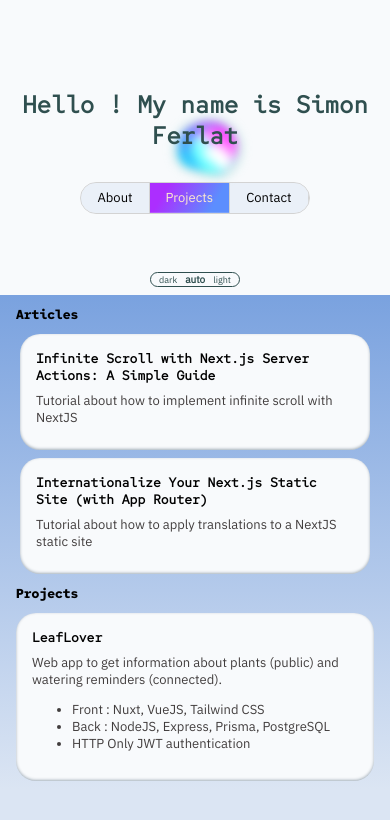
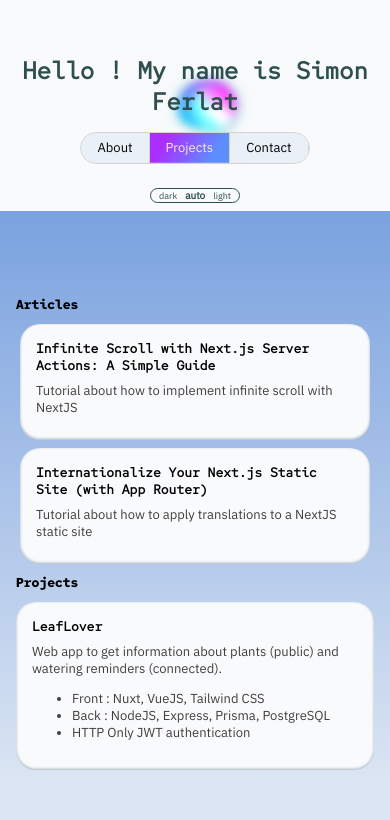
Before and after one commit to RockyStrongo/portfolio, a Next.js app: page / in a window 390 px wide. Both pictures are taken after a click on the button "Projects". Shown: the top 820 px of the page. Built offline with nearby package versions, Linux system fonts and the light colour scheme.

Commit message:
smaller mobile splitted hero

```diff
--- a/app/Home.css
+++ b/app/Home.css
@@ -34,7 +34,7 @@
 }
 
 .hero-splitted {
-  height: 35%;
+  height: 25%;
 }
 
 .content {
@@ -57,7 +57,7 @@
 }
 
 .content-opened {
-  height: 65%;
+  height: 75%;
 }
 
 @media screen and (min-width: 800px) {
--- a/components/Projects/Projects.css
+++ b/components/Projects/Projects.css
@@ -5,6 +5,7 @@
   display: flex;
   flex-direction: column;
   justify-content: center;
+  height: 100%;
 }
 
 .project-card {
--- a/components/TitleBlock/TitleBlock.css
+++ b/components/TitleBlock/TitleBlock.css
@@ -50,7 +50,7 @@
   border-radius: 1rem;
   border-color: lightgray;
   overflow: hidden;
-  margin-top: 1.5rem;
+  margin-top: 0.5rem;
 }
 
 .title-block-link {
@@ -74,5 +74,6 @@
 
   .links {
     font-size: medium;
+    margin-top: 1.5rem;
   }
 }
```
